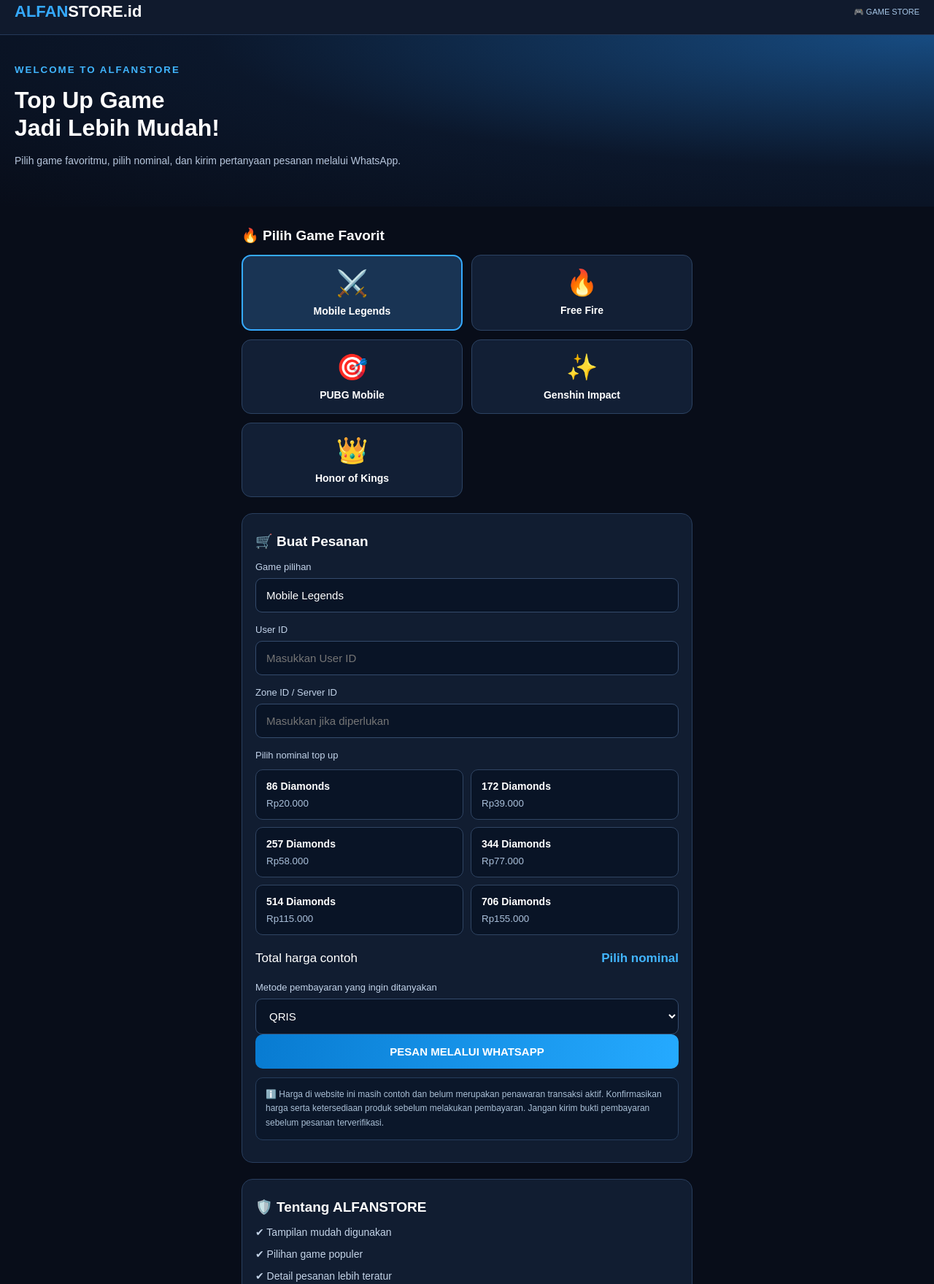
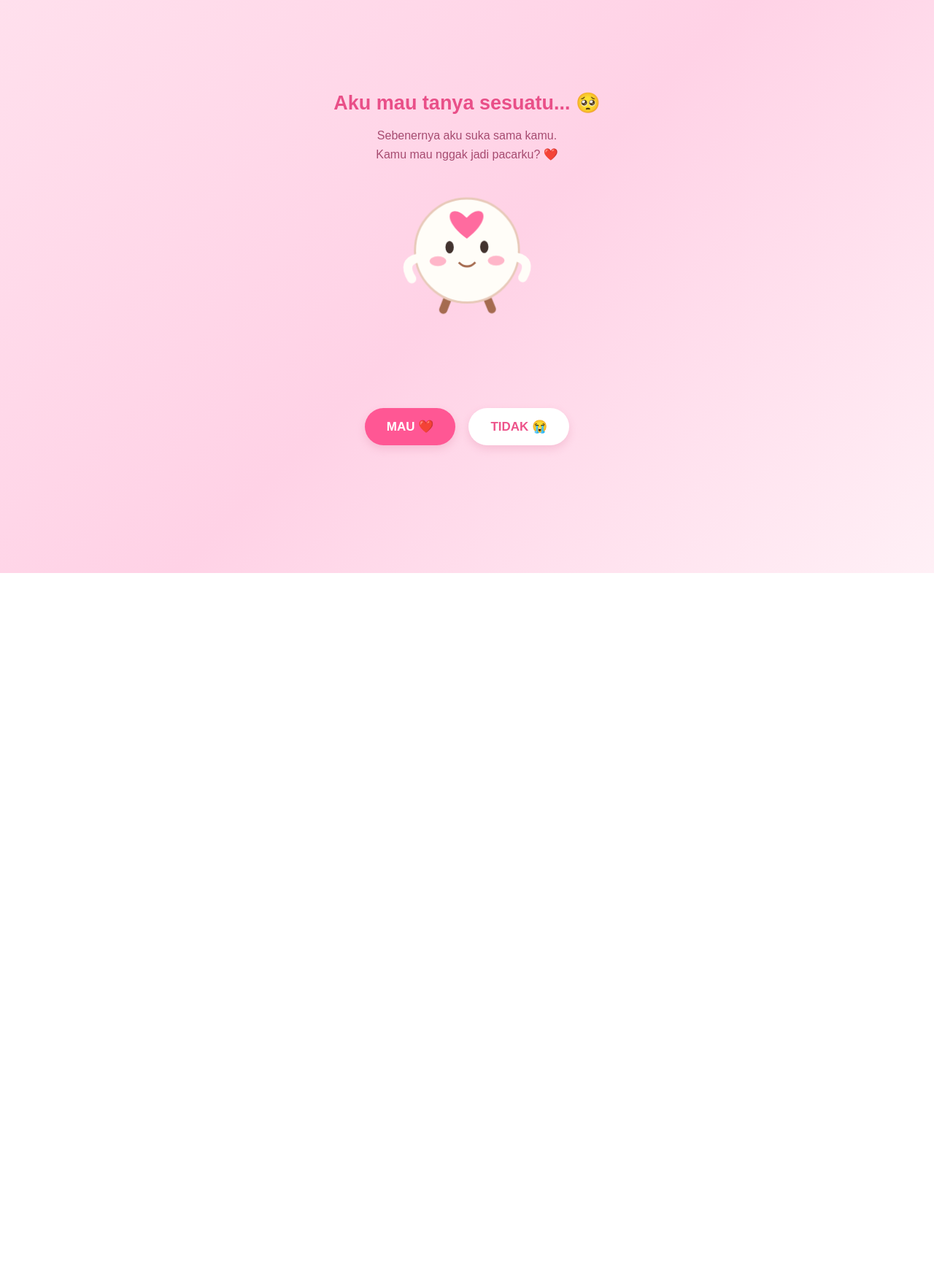
Before and after one commit to rozyalfan46-ops/alfanstore, a plain HTML site: page index.html in a window 1280 px wide. Shown: the part 15-1774 px from the top of the page at 73% size. After the commit the page ends 800 px from the top, so only its background shows below. Drawn offline with Linux system fonts and the light colour scheme.

Commit message:
Update index.html

```diff
--- a/index.html
+++ b/index.html
@@ -1,300 +1,162 @@
+
 
 <!DOCTYPE html>
 <html lang="id">
 <head>
 <meta charset="UTF-8">
-<meta name="viewport" content="width=device-width, initial-scale=1">
-<title>ALFANSTORE.id - Game Top Up</title>
-<meta name="theme-color" content="#080d19">
+<meta name="viewport" content="width=device-width, initial-scale=1.0">
+<title>Will You Be Mine? ❤️</title>
 <style>
 *{box-sizing:border-box}
 body{
- margin:0;background:#080d19;color:#fff;
- font-family:Arial,sans-serif;
+ margin:0;min-height:100vh;
+ display:flex;align-items:center;justify-content:center;
+ background:linear-gradient(135deg,#ffe0ed,#ffd2e6,#fff0f6);
+ font-family:Arial,sans-serif;overflow:hidden;color:#e94f88
 }
-header{
- padding:18px 20px;background:#101a2d;
- display:flex;justify-content:space-between;
- align-items:center;border-bottom:1px solid #253958;
- position:sticky;top:0;z-index:5;
+.arena{
+ width:100%;max-width:430px;height:600px;
+ padding:25px 18px;text-align:center;
+ position:relative;overflow:hidden
 }
-.logo{font-size:22px;font-weight:900;color:#35aaff}
-.logo span{color:white}
-.header-tag{font-size:11px;color:#a8c8e8}
-.hero{
- padding:38px 20px;
- background:radial-gradient(ellipse at top right,#174c82,#0b172b 55%,#080d19);
+h1{font-size:27px;margin:15px 0}
+p{font-size:16px;color:#a64b70;line-height:1.6}
+.pentol{
+ width:190px;height:210px;margin:25px auto;
+ animation:bounce 1.8s infinite ease-in-out
 }
-.hero small{color:#40b5ff;font-weight:bold;letter-spacing:2px}
-.hero h1{font-size:32px;line-height:1.2;margin:14px 0}
-.hero p{color:#b7c6dc;line-height:1.6;font-size:14px}
-.container{max-width:650px;margin:auto;padding:20px 16px}
-.section-title{font-size:19px;margin:8px 0 15px}
-.games{
- display:grid;grid-template-columns:repeat(2,1fr);gap:12px;
+@keyframes bounce{
+ 0%,100%{transform:translateY(0) rotate(-3deg)}
+ 50%{transform:translateY(-15px) rotate(3deg)}
 }
-.game{
- background:#121f35;border:1px solid #2c4363;
- border-radius:13px;padding:17px 8px;text-align:center;
- cursor:pointer;transition:.2s;
+.actions{
+ position:absolute;bottom:75px;left:0;width:100%;
+ display:flex;justify-content:center;gap:18px
 }
-.game.active{border:2px solid #35aaff;background:#193454}
-.game .emoji{font-size:35px}
-.game b{display:block;margin-top:9px;font-size:14px}
-.panel{
- background:#111d31;border:1px solid #293e5e;
- border-radius:15px;padding:18px;margin-top:22px;
+button{
+ border:0;border-radius:30px;padding:15px 30px;
+ font-size:17px;font-weight:bold;
+ box-shadow:0 5px 12px #e58aab55;
+ touch-action:manipulation
 }
-label{display:block;font-size:13px;color:#c2d3e9;margin-top:16px}
-input,select{
- width:100%;padding:14px;margin-top:8px;
- background:#091426;color:white;
- border:1px solid #344b6c;border-radius:9px;
- font-size:15px;outline:none;
+#yes{background:#ff5794;color:white}
+#no{background:white;color:#ed548b;position:relative}
+#success{
+ display:none;position:absolute;inset:0;
+ background:#fff0f6;z-index:20;
+ align-items:center;justify-content:center;
+ flex-direction:column;padding:20px
 }
-input:focus,select:focus{border-color:#35aaff}
-.packages{
- display:grid;grid-template-columns:repeat(2,1fr);
- gap:10px;margin-top:12px;
+.big{font-size:90px;animation:bounce 1s infinite}
+.heart{
+ position:fixed;bottom:-30px;
+ animation:fly 3s linear forwards;
+ pointer-events:none;z-index:30
 }
-.package{
- background:#091426;border:1px solid #304563;
- border-radius:10px;padding:14px;cursor:pointer;
+@keyframes fly{
+ to{transform:translateY(-110vh) rotate(360deg);opacity:0}
 }
-.package.active{border:2px solid #35aaff;background:#17314f}
-.package b{display:block;font-size:14px}
-.package small{display:block;color:#a9bfd9;margin-top:8px}
-.total{
- display:flex;justify-content:space-between;
- align-items:center;margin:22px 0;font-size:17px;
-}
-.total b{color:#42b5ff}
-button{
- width:100%;padding:15px;border:0;border-radius:10px;
- background:linear-gradient(100deg,#087bd1,#25aaff);
- color:white;font-weight:bold;font-size:15px;
- cursor:pointer;
-}
-button:active{opacity:.8}
-.info{
- background:#0b172a;border:1px solid #263d5c;
- border-radius:10px;padding:13px;
- color:#a9bfd5;font-size:12px;line-height:1.6;
-}
-.benefits p{color:#c4d4e8;font-size:14px}
-footer{
- margin-top:30px;padding:25px 15px;text-align:center;
- color:#8496b0;border-top:1px solid #263958;font-size:12px;
-}
-footer b{color:#39adff;font-size:18px}
 </style>
 </head>
 <body>
 
-<header>
- <div class="logo">ALFAN<span>STORE.id</span></div>
- <div class="header-tag">🎮 GAME STORE</div>
-</header>
+<div class="arena" id="arena">
 
-<section class="hero">
- <small>WELCOME TO ALFANSTORE</small>
- <h1>Top Up Game<br>Jadi Lebih Mudah!</h1>
- <p>Pilih game favoritmu, pilih nominal, dan kirim pertanyaan pesanan melalui WhatsApp.</p>
-</section>
+<h1>Aku mau tanya sesuatu... 🥺</h1>
+<p>
+Sebenernya aku suka sama kamu.<br>
+Kamu mau nggak jadi pacarku? ❤️
+</p>
 
-<main class="container">
+<div class="pentol">
+<svg viewBox="0 0 200 220" width="100%" height="100%">
+<path d="M75 165 L65 190 M125 165 L135 190"
+stroke="#a56b50" stroke-width="12" stroke-linecap="round"/>
+<circle cx="100" cy="105" r="75"
+fill="#fffdf8" stroke="#e8c9b9" stroke-width="3"/>
+<path d="M30 115 Q5 120 20 145 M170 115 Q195 120 180 145"
+stroke="#fffdf8" stroke-width="13" fill="none"
+stroke-linecap="round"/>
+<ellipse cx="75" cy="100" rx="6" ry="9" fill="#42332f"/>
+<ellipse cx="125" cy="100" rx="6" ry="9" fill="#42332f"/>
+<ellipse cx="58" cy="120" rx="12" ry="7" fill="#ffb6c9"/>
+<ellipse cx="142" cy="120" rx="12" ry="7" fill="#ffb6c9"/>
+<path d="M88 122 Q100 134 112 122"
+stroke="#a56b50" stroke-width="3" fill="none"/>
+<path d="M100 58 C80 35 57 55 100 88 C143 55 120 35 100 58"
+fill="#ff6b9f"/>
+</svg>
+</div>
 
- <h2 class="section-title">🔥 Pilih Game Favorit</h2>
- <div class="games">
-  <div class="game active" onclick="choose(this,'Mobile Legends')">
-   <div class="emoji">⚔️</div><b>Mobile Legends</b>
-  </div>
-  <div class="game" onclick="choose(this,'Free Fire')">
-   <div class="emoji">🔥</div><b>Free Fire</b>
-  </div>
-  <div class="game" onclick="choose(this,'PUBG Mobile')">
-   <div class="emoji">🎯</div><b>PUBG Mobile</b>
-  </div>
-  <div class="game" onclick="choose(this,'Genshin Impact')">
-   <div class="emoji">✨</div><b>Genshin Impact</b>
-  </div>
-  <div class="game" onclick="choose(this,'Honor of Kings')">
-   <div class="emoji">👑</div><b>Honor of Kings</b>
-  </div>
- </div>
+<div class="actions">
+<button id="yes">MAU ❤️</button>
+<button id="no">TIDAK 😭</button>
+</div>
 
- <section class="panel">
-  <h2 class="section-title">🛒 Buat Pesanan</h2>
+<div id="success">
+<div class="big">🥰❤️</div>
+<h1>YEAYYY!</h1>
+<p>Terima kasih sudah menerima aku ❤️</p>
+<div style="font-size:55px">💕 🌸 💕</div>
+</div>
 
-  <label>Game pilihan</label>
-  <input id="game" value="Mobile Legends" readonly>
-
-  <label>User ID</label>
-  <input id="uid" placeholder="Masukkan User ID">
-
-  <label>Zone ID / Server ID</label>
-  <input id="server" placeholder="Masukkan jika diperlukan">
-
-  <label>Pilih nominal top up</label>
-  <div class="packages" id="packages"></div>
-
-  <div class="total">
-   <span>Total harga contoh</span>
-   <b id="total">Pilih nominal</b>
-  </div>
-
-  <label>Metode pembayaran yang ingin ditanyakan</label>
-  <select id="payment">
-   <option>QRIS</option>
-   <option>Transfer Bank</option>
-   <option>Konfirmasi metode pembayaran</option>
-  </select>
-
-  <button onclick="order()">PESAN MELALUI WHATSAPP</button>
-
-  <p class="info">
-   ℹ️ Harga di website ini masih contoh dan belum merupakan penawaran transaksi aktif. Konfirmasikan harga serta ketersediaan produk sebelum melakukan pembayaran. Jangan kirim bukti pembayaran sebelum pesanan terverifikasi.
-  </p>
- </section>
-
- <section class="panel benefits">
-  <h2 class="section-title">🛡️ Tentang ALFANSTORE</h2>
-  <p>✔ Tampilan mudah digunakan</p>
-  <p>✔ Pilihan game populer</p>
-  <p>✔ Detail pesanan lebih teratur</p>
-  <p>✔ Layanan pelanggan melalui WhatsApp</p>
- </section>
-
-</main>
-
-<footer>
- <b>ALFANSTORE.id</b>
- <p>Game Top Up Store</p>
- <p>© 2026 ALFANSTORE.id</p>
-</footer>
+</div>
 
 <script>
-let selectedGame="Mobile Legends";
-let selectedPackage=null;
+// GANTI NOMOR INI DENGAN NOMOR WHATSAPP KAMU
+const nomorWA = "6281234567890";
 
-// GANTI DENGAN NOMOR WHATSAPP TOKO KAMU
-const nomorWA="6285816380788";
+const arena = document.getElementById("arena");
+const no = document.getElementById("no");
 
-const products={
- "Mobile Legends":[
-  ["86 Diamonds",20000],
-  ["172 Diamonds",39000],
-  ["257 Diamonds",58000],
-  ["344 Diamonds",77000],
-  ["514 Diamonds",115000],
-  ["706 Diamonds",155000]
- ],
- "Free Fire":[
-  ["70 Diamonds",10000],
-  ["140 Diamonds",20000],
-  ["355 Diamonds",50000],
-  ["720 Diamonds",100000],
-  ["1450 Diamonds",200000],
-  ["2180 Diamonds",300000]
- ],
- "PUBG Mobile":[
-  ["60 UC",16000],
-  ["325 UC",79000],
-  ["660 UC",155000],
-  ["1800 UC",390000],
-  ["3850 UC",780000],
-  ["8100 UC",1550000]
- ],
- "Genshin Impact":[
-  ["60 Genesis Crystals",16000],
-  ["300 Genesis Crystals",79000],
-  ["980 Genesis Crystals",239000],
-  ["1980 Genesis Crystals",479000]
- ],
- "Honor of Kings":[
-  ["80 Tokens",16000],
-  ["240 Tokens",49000],
-  ["400 Tokens",79000],
-  ["800 Tokens",155000]
- ]
-};
+function kabur(e){
+ e.preventDefault();
 
-function rupiah(n){
- return "Rp"+n.toLocaleString("id-ID");
+ const area = arena.getBoundingClientRect();
+ const btn = no.getBoundingClientRect();
+
+ const maxX = area.width - btn.width - 15;
+ const maxY = area.height - btn.height - 15;
+
+ const x = 10 + Math.random() * Math.max(0,maxX-10);
+ const y = area.height * 0.55 +
+ Math.random() * Math.max(0,maxY-area.height*0.55);
+
+ no.style.position="absolute";
+ no.style.left=x+"px";
+ no.style.top=y+"px";
 }
 
-function choose(el,name){
- document.querySelectorAll(".game").forEach(x=>x.classList.remove("active"));
- el.classList.add("active");
- selectedGame=name;
- selectedPackage=null;
- document.getElementById("game").value=name;
- renderPackages();
-}
+no.addEventListener("pointerdown",kabur);
+no.addEventListener("pointerenter",kabur);
+no.addEventListener("click",kabur);
 
-function renderPackages(){
- const area=document.getElementById("packages");
- area.innerHTML="";
+document.getElementById("yes").addEventListener("click",function(){
+ document.getElementById("success").style.display="flex";
+ no.style.display="none";
 
- products[selectedGame].forEach((p,i)=>{
-  const item=document.createElement("div");
-  item.className="package";
-  const title=document.createElement("b");
-  title.textContent=p[0];
-  const price=document.createElement("small");
-  price.textContent=rupiah(p[1]);
-  item.append(title,price);
-
-  item.onclick=()=>{
-   selectedPackage=i;
-   document.querySelectorAll(".package").forEach(x=>x.classList.remove("active"));
-   item.classList.add("active");
-   document.getElementById("total").textContent=rupiah(p[1]);
-  };
-
-  area.appendChild(item);
- });
-
- document.getElementById("total").textContent="Pilih nominal";
-}
-
-function order(){
- const uid=document.getElementById("uid").value.trim();
- const server=document.getElementById("server").value.trim();
-
- if(!uid){
-  alert("Masukkan User ID terlebih dahulu.");
-  return;
+ for(let i=0;i<45;i++){
+  setTimeout(buatHati,i*80);
  }
 
- if(selectedPackage===null){
-  alert("Silakan pilih nominal top up.");
-  return;
- }
+ const pesan="Aku sudah jawab pertanyaan kamu. Aku MAU ❤️🥰";
 
- if(nomorWA==="628xxxxxxxxxx"){
-  alert("Nomor WhatsApp toko belum diatur di dalam kode.");
-  return;
- }
+ setTimeout(function(){
+  window.location.href=
+   "https://wa.me/"+nomorWA+"?text="+encodeURIComponent(pesan);
+ },1800);
+});
 
- const p=products[selectedGame][selectedPackage];
- const payment=document.getElementById("payment").value;
-
- const pesan=
- "Halo ALFANSTORE.id, saya ingin bertanya tentang pesanan:\n\n"+
- "Game: "+selectedGame+"\n"+
- "User ID: "+uid+"\n"+
- "Zone/Server ID: "+(server||"-")+"\n"+
- "Produk: "+p[0]+"\n"+
- "Harga contoh: "+rupiah(p[1])+"\n"+
- "Metode pembayaran: "+payment+
- "\n\nMohon konfirmasi harga dan ketersediaan produk.";
-
- const url="https://wa.me/"+nomorWA+"?text="+encodeURIComponent(pesan);
- window.open(url,"_blank");
+function buatHati(){
+ const heart=document.createElement("div");
+ heart.className="heart";
+ heart.textContent=["❤️","💕","💖","💗","🌸"][
+ Math.floor(Math.random()*5)];
+ heart.style.left=Math.random()*100+"vw";
+ heart.style.fontSize=(20+Math.random()*25)+"px";
+ document.body.appendChild(heart);
+ setTimeout(()=>heart.remove(),3000);
 }
-
-renderPackages();
 </script>
 
 </body>
```
